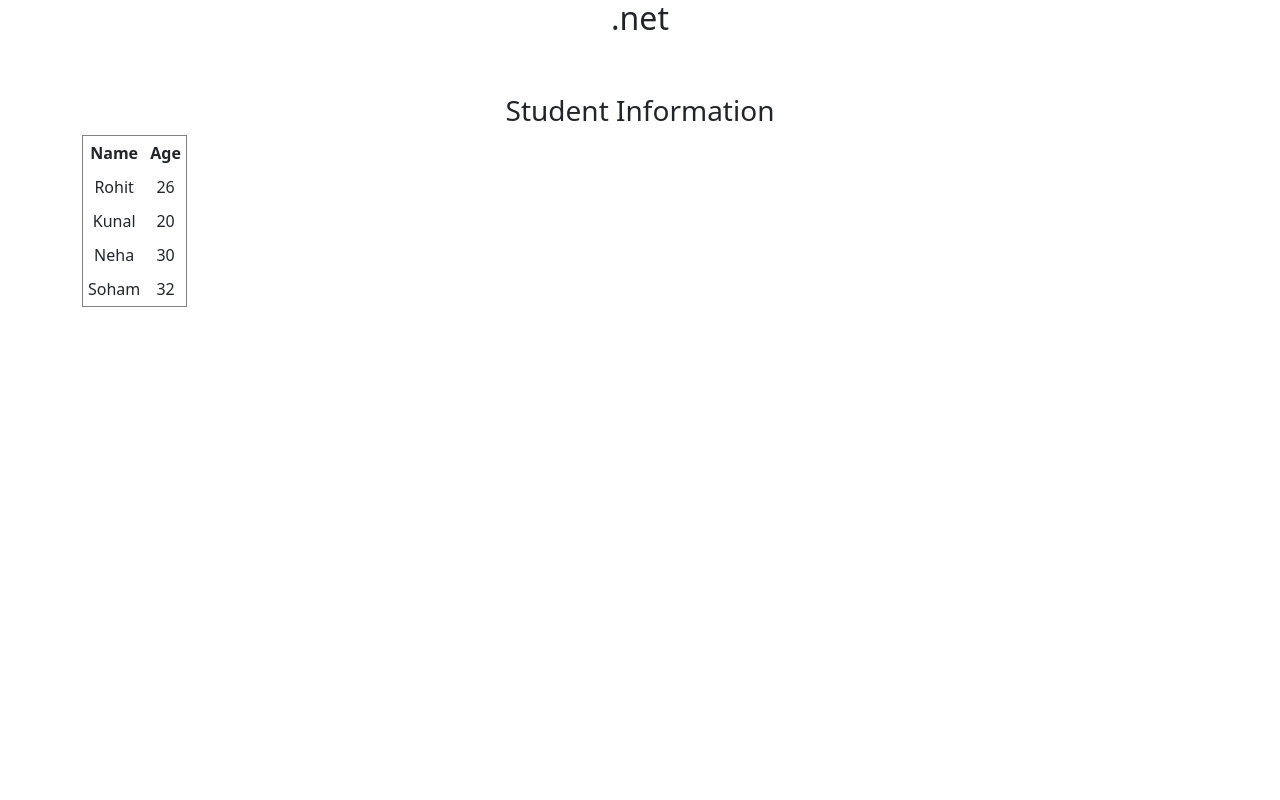
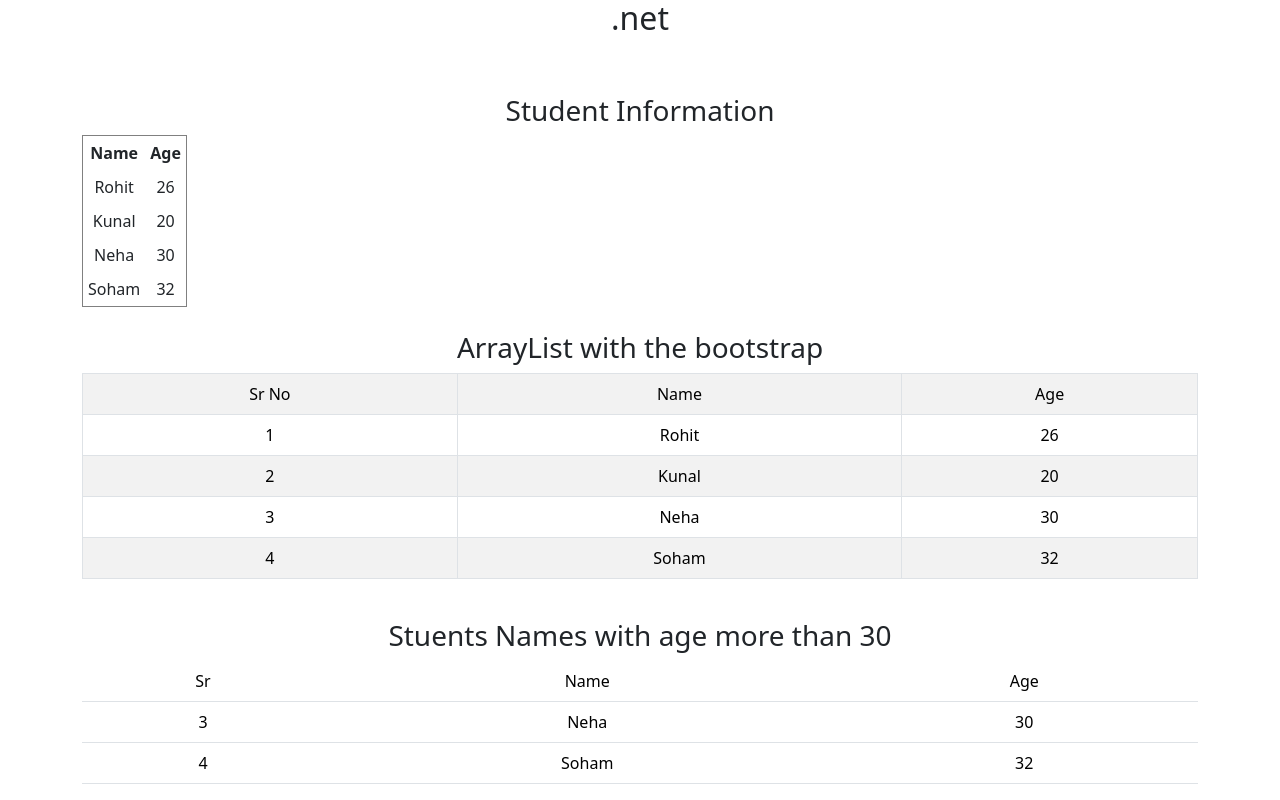
Before and after one commit to prasadkadam186/reactfirstapp, a React (Create React App) app: page /ArrayListWithMap in a window 1280 px wide. Shown: the part 359-1159 px from the top of the page. Before the commit the page ends 800 px from the top, so only its background shows below. Built offline with nearby package versions, Linux system fonts and the light colour scheme.

Commit message:
ArrayList completed with bootstrap and applying the filter condition
ArrayList completed with bootstrap and applying the filter condition

```diff
--- a/package.json
+++ b/package.json
@@ -9,6 +9,7 @@
     "@testing-library/user-event": "^13.5.0",
     "bootstrap": "^5.3.8",
     "react": "^19.1.1",
+    "react-bootstrap": "^2.10.10",
     "react-dom": "^19.1.1",
     "react-router-dom": "^7.8.0",
     "react-scripts": "5.0.1",
--- a/src/App.js
+++ b/src/App.js
@@ -17,6 +17,7 @@ import UserEffectHook from './Hooks/UseEffectHooks'
 import UseEffectWithConditionOnState from './Hooks/UseEffectWithConditionOnState'
 import UseEffectWithConditionForPropsParent from './Hooks/UseEffectWithConditionForPropsParent'
 import ArrayListWithMap from './Collection/ArrayListWithMap'
+import 'bootstrap/dist/css/bootstrap.min.css';
 
 function App() {
   const [name, setName] = useState("Test User");
--- a/src/Collection/ArrayListWithMap.js
+++ b/src/Collection/ArrayListWithMap.js
@@ -1,3 +1,4 @@
+import { Table } from 'react-bootstrap'
 function ArrayListWithMap() {
     // Use of map with list
     const subjectData = ["Java", "C++", "Angular", "React", "Node", ".net"];
@@ -15,11 +16,12 @@ function ArrayListWithMap() {
         <div>
             <h2>Subjects</h2>
             {
-               subjectData.map((data,index)=>(
+                subjectData.map((data, index) => (
                     <h2 key={index}>{data}</h2>
                 ))
             }
-            <br/><br/>
+            <br /><br />
+            <div className="SimpleTable">
                 <h3>Student Information</h3>
                 <table border="1" cellPadding="5" cellSpacing="0">
                     <thead>
@@ -30,7 +32,7 @@ function ArrayListWithMap() {
                     </thead>
                     <tbody >
                         {
-                        studentData.map((data,index)=>(
+                            studentData.map((data, index) => (
                                 <tr key={index}>
                                     <td>{data.name}</td>
                                     <td>{data.age}</td>
@@ -40,6 +42,52 @@ function ArrayListWithMap() {
                     </tbody>
                 </table>
             </div>
+            <br></br>
+            <div className="TableWithBootstrap">
+                <h3>ArrayList with the bootstrap</h3>
+                <Table striped bordered hover>
+                    <tbody>
+                        <tr>
+                            <td>Sr No</td>
+                            <td>Name</td>
+                            <td>Age</td>
+                        </tr>
+                        {
+                            studentData.map((data, index) => (
+                                <tr key={index}>
+                                    <td>{index + 1}</td>
+                                    <td>{data.name}</td>
+                                    <td>{data.age}</td>
+                                </tr>
+                            ))
+                        }
+                    </tbody>
+                </Table>
+            </div>
+            <br></br>
+            <div className="withFilterCondition">
+                <h3>Stuents Names with age more than 30</h3>
+                <Table>
+                    <tbody>
+                        <tr>
+                            <td>Sr</td>
+                            <td>Name</td>
+                            <td>Age</td>
+                        </tr>
+                        {
+                            studentData.map((data,i)=>(
+                                data.age>="30" ? <tr key={i}>
+                                    <td>{i+1}</td>
+                                    <td>{data.name}</td>
+                                    <td>{data.age}</td>
+                                </tr> : null
+                            ))
+                        }
+                    </tbody>
+                </Table>
+            </div>
+
+        </div>
     )
 }
 export default ArrayListWithMap;
```
Also changed, not shown: 1 other file (tests, documents, lock files or other folders). Lines whose indentation alone changed are shown as unchanged.
